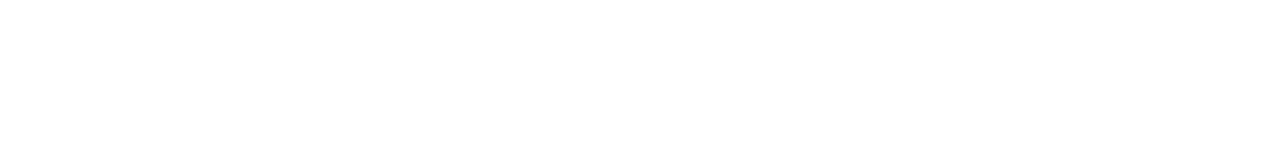
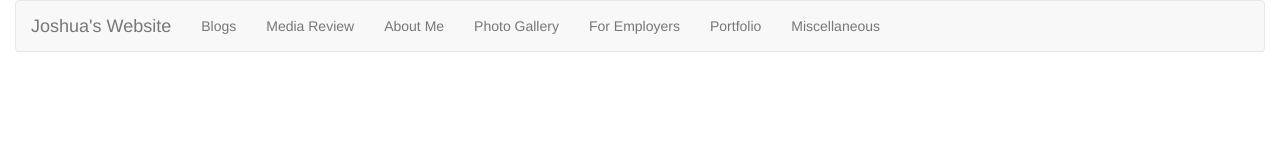
Before and after one commit to Joshua-Zullo/Joshua-Zullo.github.io, a plain HTML site: page biography/about_Me.html in a window 1280 px wide. Drawn offline with nearby package versions, Linux system fonts and the light colour scheme.

Commit message:
Update about_Me.html

```diff
--- a/biography/about_Me.html
+++ b/biography/about_Me.html
@@ -19,6 +19,12 @@
 
         <body>
             <div class = "container-fluid">
+                <div id="navbar"></div>
+                    <script>
+                      fetch('/navbar.html')
+                        .then(res => res.text())
+                        .then(data => document.getElementById('navbar').innerHTML = data);
+                    </script>
 
                 <main>
 
```
